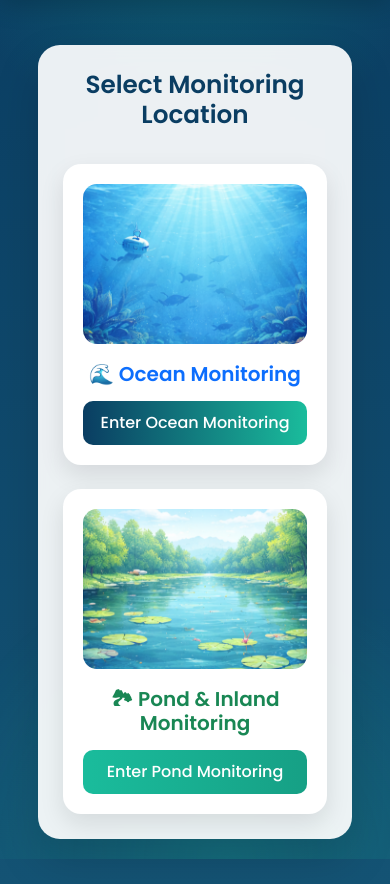
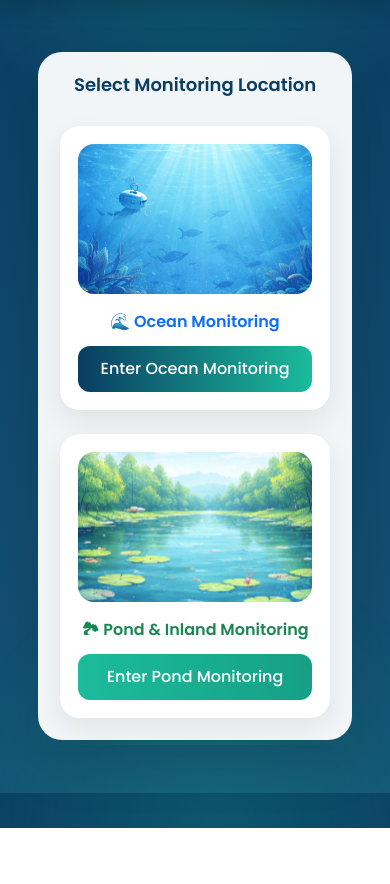
Before and after one commit to pgrapher906-ctrl/project, a Flask app: page /select_water in a window 390 px wide; the page is wider, and only the part inside the window is pictured. Shown: the part 99-983 px from the top of that part. After the commit the page ends 927 px from the top of that part, so only its background shows below. Run offline with Flask 3, Linux system fonts and the light colour scheme; the visitor is signed in with stand-in values (Sample User, id 1).

Commit message:
Update select_water.html

```diff
--- a/app/templates/select_water.html
+++ b/app/templates/select_water.html
@@ -6,11 +6,11 @@
 <style>
 
 /* =========================================
-   MOBILE-FIRST OCEAN BACKGROUND
+   MOBILE-FIRST CLEAN OCEAN BACKGROUND
 ========================================= */
 
 .select-wrapper {
-    min-height: 85vh;
+    min-height: 88vh;
     display: flex;
     align-items: center;
     justify-content: center;
@@ -18,21 +18,22 @@
     position: relative;
 }
 
-/* Soft bottom wave */
+/* Soft animated ocean glow */
 .select-wrapper::before {
     content: "";
     position: absolute;
-    bottom: 0;
-    width: 200%;
-    height: 250px;
-    background: radial-gradient(circle at 50% 100%, rgba(26,188,156,0.25), transparent 70%);
-    animation: waveMove 8s ease-in-out infinite alternate;
+    bottom: -60px;
+    left: -20%;
+    width: 140%;
+    height: 300px;
+    background: radial-gradient(circle at 50% 100%, rgba(26,188,156,0.20), transparent 70%);
+    animation: waveMove 6s ease-in-out infinite alternate;
     z-index: 1;
 }
 
 @keyframes waveMove {
-    from { transform: translateX(-5%); }
-    to { transform: translateX(5%); }
+    from { transform: translateX(-4%); }
+    to { transform: translateX(4%); }
 }
 
 /* =========================================
@@ -41,20 +42,21 @@
 
 .select-container {
     width: 100%;
-    max-width: 950px;
-    padding: 35px;
-    border-radius: 22px;
-    background: rgba(255,255,255,0.92);
-    backdrop-filter: blur(10px);
-    box-shadow: 0 20px 45px rgba(0,0,0,0.15);
+    max-width: 900px;
+    padding: 30px;
+    border-radius: 24px;
+    background: rgba(255,255,255,0.95);
+    backdrop-filter: blur(12px);
+    box-shadow: 0 25px 55px rgba(0,0,0,0.12);
     position: relative;
     z-index: 10;
 }
 
 .select-title {
     font-weight: 600;
+    font-size: 20px;
     color: #0A3D62;
-    margin-bottom: 35px;
+    margin-bottom: 30px;
 }
 
 /* =========================================
@@ -62,22 +64,22 @@
 ========================================= */
 
 .water-card {
-    border-radius: 18px;
-    padding: 20px;
+    border-radius: 20px;
+    padding: 18px;
     background: white;
-    box-shadow: 0 10px 25px rgba(0,0,0,0.1);
-    transition: 0.3s ease;
+    box-shadow: 0 12px 30px rgba(0,0,0,0.08);
+    transition: all 0.3s ease;
 }
 
 .water-card:hover {
     transform: translateY(-6px);
-    box-shadow: 0 20px 40px rgba(0,0,0,0.15);
+    box-shadow: 0 20px 45px rgba(0,0,0,0.12);
 }
 
 /* Image */
 .water-preview {
-    height: 180px;
-    border-radius: 14px;
+    height: 170px;
+    border-radius: 16px;
     margin-bottom: 18px;
     background-size: cover;
     background-position: center;
@@ -86,49 +88,48 @@
 /* Titles */
 .water-title {
     font-weight: 600;
+    font-size: 16px;
     margin-bottom: 15px;
 }
 
 /* Buttons */
-.btn-ocean {
+.btn-ocean,
+.btn-pond {
     width: 100%;
-    padding: 10px;
-    border-radius: 10px;
-    background: linear-gradient(90deg, #0A3D62, #1ABC9C);
+    padding: 11px;
+    border-radius: 12px;
     border: none;
+    font-weight: 500;
     color: white;
-    font-weight: 500;
     transition: 0.3s ease;
 }
 
-.btn-ocean:hover {
-    opacity: 0.95;
-    transform: translateY(-2px);
+.btn-ocean {
+    background: linear-gradient(90deg, #0A3D62, #1ABC9C);
 }
 
 .btn-pond {
-    width: 100%;
-    padding: 10px;
-    border-radius: 10px;
     background: linear-gradient(90deg, #1ABC9C, #16A085);
-    border: none;
-    color: white;
-    font-weight: 500;
-    transition: 0.3s ease;
 }
 
+.btn-ocean:hover,
 .btn-pond:hover {
+    transform: translateY(-2px);
     opacity: 0.95;
-    transform: translateY(-2px);
 }
 
-/* Mobile stack */
+/* Mobile spacing */
 @media (max-width: 768px) {
     .select-container {
-        padding: 25px;
+        padding: 22px;
     }
+
     .water-preview {
-        height: 160px;
+        height: 150px;
+    }
+
+    .select-title {
+        font-size: 18px;
     }
 }
 
```
